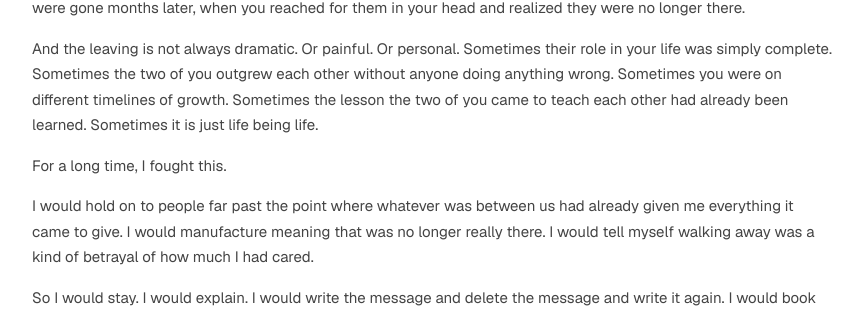
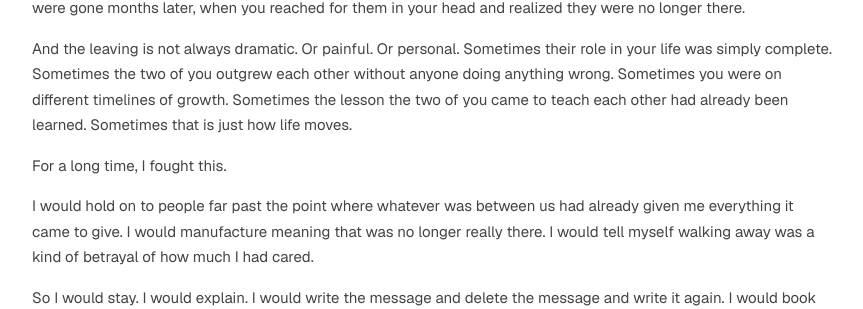
Before and after one commit to trmanish/trmanish.github.io, a Jekyll site: the page built from _posts/2026-05-14-the-purpose-of-life-is-people-letting-them-go-is-the-goal.md, in a window 1280 px wide and 900 px high, scrolled down 4874 px. Shown: the part 221-530 px from the top of the window, without its empty margins (208-1071 px from the left). Built offline with Jekyll 4.4.1, drawn with Linux system fonts in a browser that asks for light colours.

Commit message:
Replace life-being-life with how life moves

```diff
--- a/_posts/2026-05-14-the-purpose-of-life-is-people-letting-them-go-is-the-goal.md
+++ b/_posts/2026-05-14-the-purpose-of-life-is-people-letting-them-go-is-the-goal.md
@@ -123,7 +123,7 @@ They were never meant to be permanent. They came in to deliver something specifi
 
 And once that delivery was complete, they left. Sometimes loudly. Sometimes so quietly that you only noticed they were gone months later, when you reached for them in your head and realized they were no longer there.
 
-And the leaving is not always dramatic. Or painful. Or personal. Sometimes their role in your life was simply complete. Sometimes the two of you outgrew each other without anyone doing anything wrong. Sometimes you were on different timelines of growth. Sometimes the lesson the two of you came to teach each other had already been learned. Sometimes it is just life being life.
+And the leaving is not always dramatic. Or painful. Or personal. Sometimes their role in your life was simply complete. Sometimes the two of you outgrew each other without anyone doing anything wrong. Sometimes you were on different timelines of growth. Sometimes the lesson the two of you came to teach each other had already been learned. Sometimes that is just how life moves.
 
 For a long time, I fought this.
 
```
